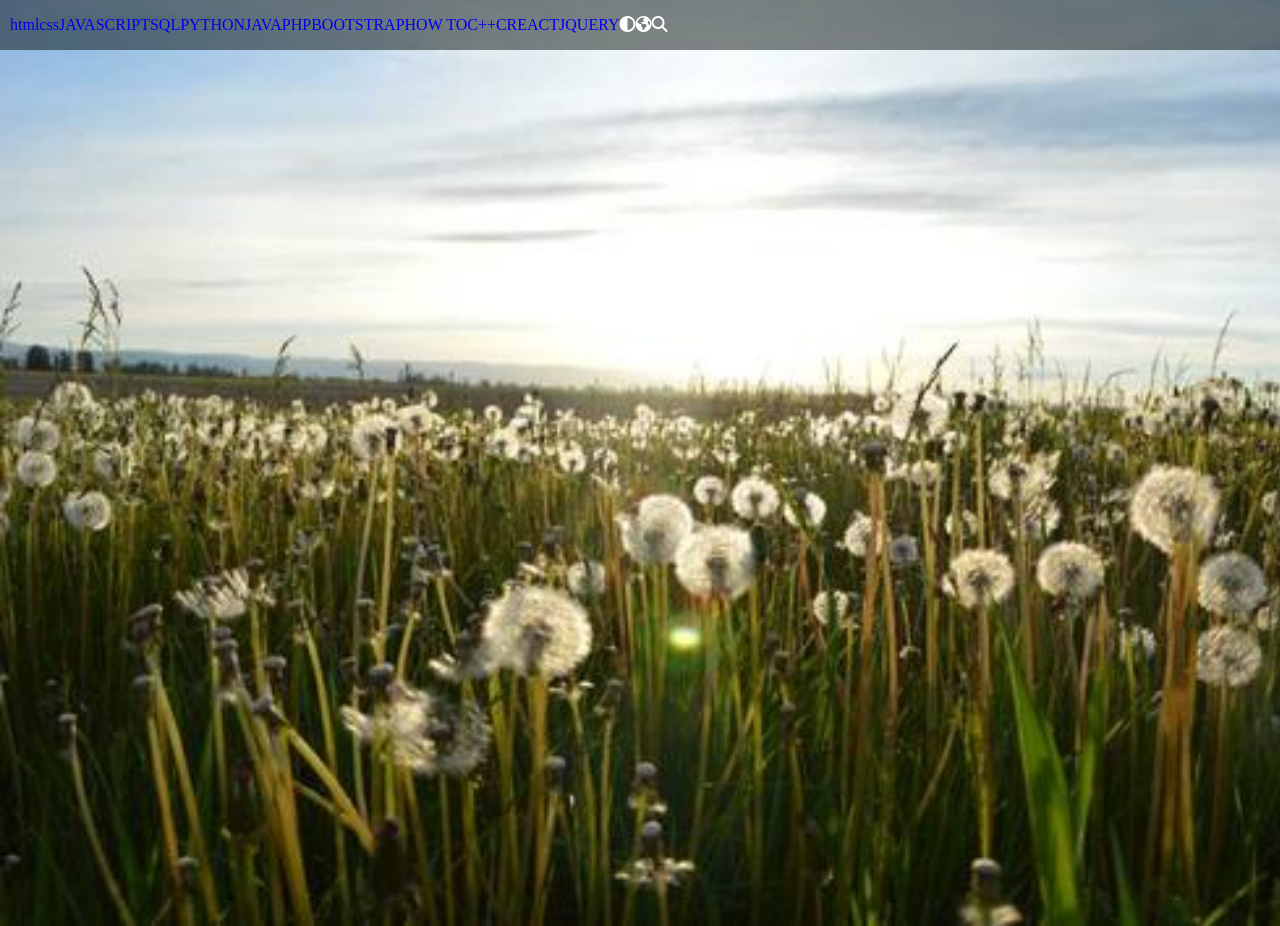
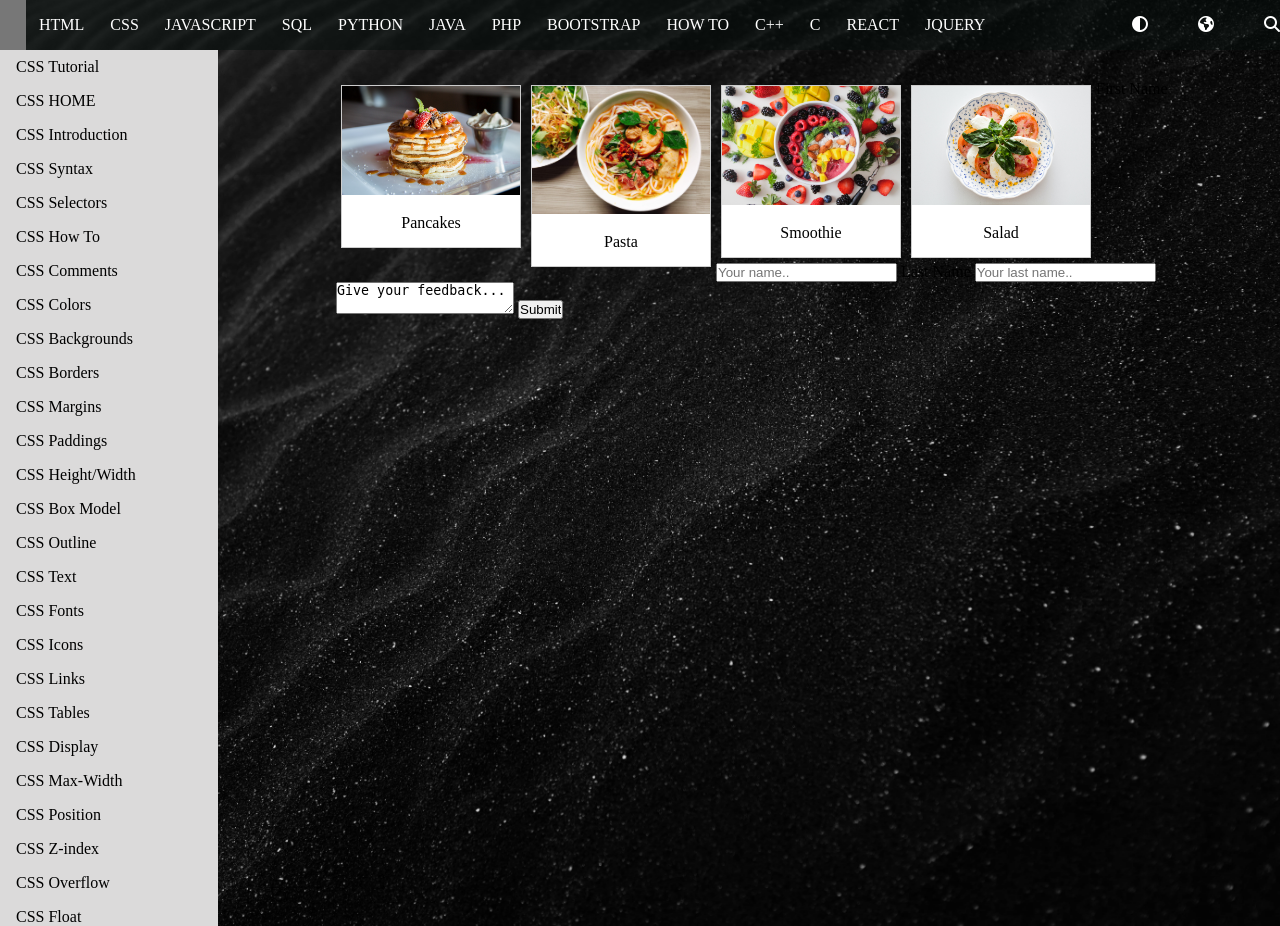
Before and after one commit to theaderonkeadebisi/W3-Clone, a Flask app: page / in a window 1280 px wide. Run offline with Flask 3, Linux system fonts and the light colour scheme; some libraries are stand-ins or nearby versions.

Commit message:
new features

```diff
--- a/static/styles/styles.css
+++ b/static/styles/styles.css
@@ -4,29 +4,87 @@
     box-sizing: border-box;
 }
 body {
-    background-image: url("/static/Assets/nav.jpg");
+    background-image: url("/static/Assets/pexels-adrien-olichon-2387793.jpg");
     background-size: cover;
     background-repeat: no-repeat;
+    background-position: center;
     background-attachment: fixed;
 }
 .navbar {
     background-color: rgba(7, 14, 12, 0.5);
     height: 50px;
     width: 100%;
-    padding: 0 10px;
+    display: flex;
+    align-items: center;
+    justify-content: space-between;
+}
+.options {
+    display: flex;
+    align-items: center;
+    list-style: none;
+    height: 100%;
+}
+.options li {
+    height: 100%;
     display: flex;
     align-items: center;
 }
-.options ul {
+.options li a {
+    text-decoration: none;
+    padding: 0 13px;
+    color: #ffffff;
+}
+.options li:hover {
+    background-color: #777;
+}
+.otheroptions {
     display: flex;
-    align-items: center;
+    float: right;
     list-style: none;
 }
-.options ul li {
+.otheroptions li a {
+    padding-left: 50px;
+}
+.sidebar {
+    list-style-type: none;
+    margin: 0;
+    padding: 0;
+    width: 17%;
+    background-color: #dbdada;
+    position: fixed;
+    height: 100%;
+    overflow: auto;
+}
+.sidebar li a {
+    display: block;
+    color: #000;
+    padding: 8px 16px;
+    text-decoration: none;
+}
+.maincontent {
+    margin-left: 25%;
+    padding: 30px 16px;
+    display: block;
+}
+div.gallery {
+    margin: 5px;
+    border: 1px solid #ccc;
     float: left;
-}
-.options ul li a {
-    text-decoration: none;
-    display: block;
+    width: 180px;
+    background-color: #ffffff;
+  }
+
+  div.gallery:hover {
+    border: 1px solid #777;
+    background-color: #777;
+  }
+
+  div.gallery img {
+    width: 100%;
+    height: auto;
+  }
+
+  div.desc {
+    padding: 15px;
     text-align: center;
-}
+  }
--- a/templates/index.html
+++ b/templates/index.html
@@ -5,18 +5,18 @@
     <meta http-equiv="X-UA-Compatible" content="IE=edge">
     <meta name="viewport" content="width=device-width, initial-scale=1.0">
     <link rel="stylesheet" href="/static/styles/styles.css">
-    <title>Nav</title>
+    <title>W3Clone</title>
     <script src="https://code.iconify.design/iconify-icon/1.0.4/iconify-icon.min.js"></script>
     <script src="https://kit.fontawesome.com/a64a40a2cc.js" crossorigin="anonymous"></script>
 </head>
 <body>
     <main>
-        <div class="navbar">
-            <div class="options">
-                <ul>
+        <div>
+            <div class="navbar">
+                <ul class="options">
                     <li><a href="#"><iconify-icon icon="material-symbols:home" height="30" style="color: #ffffff;"></iconify-icon></a></li>
-                    <li><a href="#">html</a></li>
-                    <li><a href="#">css</a></li>
+                    <li><a href="#">HTML</a></li>
+                    <li><a href="#">CSS</a></li>
                     <li><a href="#">JAVASCRIPT</a></li>
                     <li><a href="#">SQL</a></li>
                     <li><a href="#">PYTHON</a></li>
@@ -28,12 +28,93 @@
                     <li><a href="#">C</a></li>
                     <li><a href="#">REACT</a></li>
                     <li><a href="#">JQUERY</a></li>
+                </ul>
+                <ul class="otheroptions">
                     <li><a href="#"><i class="fa-sharp fa-solid fa-circle-half-stroke" style="color: #ffffff;"></i></a></li>
                     <li><a href="#"><i class="fa-solid fa-earth-americas" style="color: #ffffff;"></i></a></li>
                     <li><a href="#"><i class="fa-solid fa-magnifying-glass" style="color: #ffffff;"></i></a></li>
                 </ul>
             </div>
         </div>
+        <div>
+            <div>
+                <ul class="sidebar">
+                    <li><a href="#">CSS Tutorial</a></li>
+                    <li><a href="#">CSS HOME</a></li>
+                    <li><a href="#">CSS Introduction</a></li>
+                    <li><a href="#">CSS Syntax</a></li>
+                    <li><a href="#">CSS Selectors</a></li>
+                    <li><a href="#">CSS How To</a></li>
+                    <li><a href="#">CSS Comments</a></li>
+                    <li><a href="#">CSS Colors</a></li>
+                    <li><a href="#">CSS Backgrounds</a></li>
+                    <li><a href="#">CSS Borders</a></li>
+                    <li><a href="#">CSS Margins</a></li>
+                    <li><a href="#">CSS Paddings</a></li>
+                    <li><a href="#">CSS Height/Width</a></li>
+                    <li><a href="#">CSS Box Model</a></li>
+                    <li><a href="#">CSS Outline</a></li>
+                    <li><a href="#">CSS Text</a></li>
+                    <li><a href="#">CSS Fonts</a></li>
+                    <li><a href="#">CSS Icons</a></li>
+                    <li><a href="#">CSS Links</a></li>
+                    <li><a href="#">CSS Tables</a></li>
+                    <li><a href="#">CSS Display</a></li>
+                    <li><a href="#">CSS Max-Width</a></li>
+                    <li><a href="#">CSS Position</a></li>
+                    <li><a href="#">CSS Z-index</a></li>
+                    <li><a href="#">CSS Overflow</a></li>
+                    <li><a href="#">CSS Float</a></li>
+                    <li><a href="#">CSS Inline-block</a></li>
+                    <li><a href="#">CSS Align</a></li>
+                    <li><a href="#">CSS Combinators</a></li>
+                </ul>
+            </div>
+            <div class="maincontent">
+                <div>
+                  <div class="gallery">
+                    <a target="_blank" href="/static/Assets/pexels-ash-376464 (1).jpg">
+                      <img src="/static/Assets/pexels-ash-376464 (1).jpg" alt="pancakeimg" width="500" height="600">
+                    </a>
+                    <div class="desc">Pancakes</div>
+                  </div>
+
+                  <div class="gallery">
+                    <a target="_blank" href="/static/Assets/pexels-jan-n-g-u-y-e-n-🍁-2664216.jpg">
+                      <img src="/static/Assets/pexels-jan-n-g-u-y-e-n-🍁-2664216.jpg" alt="pasta" width="500" height="600">
+                    </a>
+                    <div class="desc">Pasta</div>
+                  </div>
+
+                  <div class="gallery">
+                    <a target="_blank" href="/static/Assets/pexels-jane-doan-1099680.jpg">
+                      <img src="/static/Assets/pexels-jane-doan-1099680.jpg" alt="smoothie" width="500" height="600">
+                    </a>
+                    <div class="desc">Smoothie</div>
+                  </div>
+
+                  <div class="gallery">
+                    <a target="_blank" href="/static/Assets/pexels-tranmautritam-61180.jpg">
+                      <img src="/static/Assets/pexels-tranmautritam-61180.jpg" alt="Mountains" width="500" height="600">
+                    </a>
+                    <div class="desc">Salad</div>
+                  </div>
+                </div>
+                <div>
+                    <form action="/action_page.php">
+                      <label for="fname">First Name</label>
+                      <input type="text" id="fname" name="firstname" placeholder="Your name..">
+
+                      <label for="lname">Last Name</label>
+                      <input type="text" id="lname" name="lastname" placeholder="Your last name..">
+
+                      <textarea>Give your feedback...</textarea>
+
+                      <input type="submit" value="Submit">
+                    </form>
+                </div>
+            </div>
+        </div>
 
     </main>
 </body>
```
Also changed, not shown: static/Assets/nav.jpg (deleted), static/Assets/pexels-adrien-olichon-2387793.jpg (added), static/Assets/pexels-ash-376464 (1).jpg (added), static/Assets/pexels-jan-n-g-u-y-e-n-🍁-2664216.jpg (added), static/Assets/pexels-jane-doan-1099680.jpg (added), static/Assets/pexels-tranmautritam-61180.jpg (added), static/Assets/th.jpeg (deleted).
